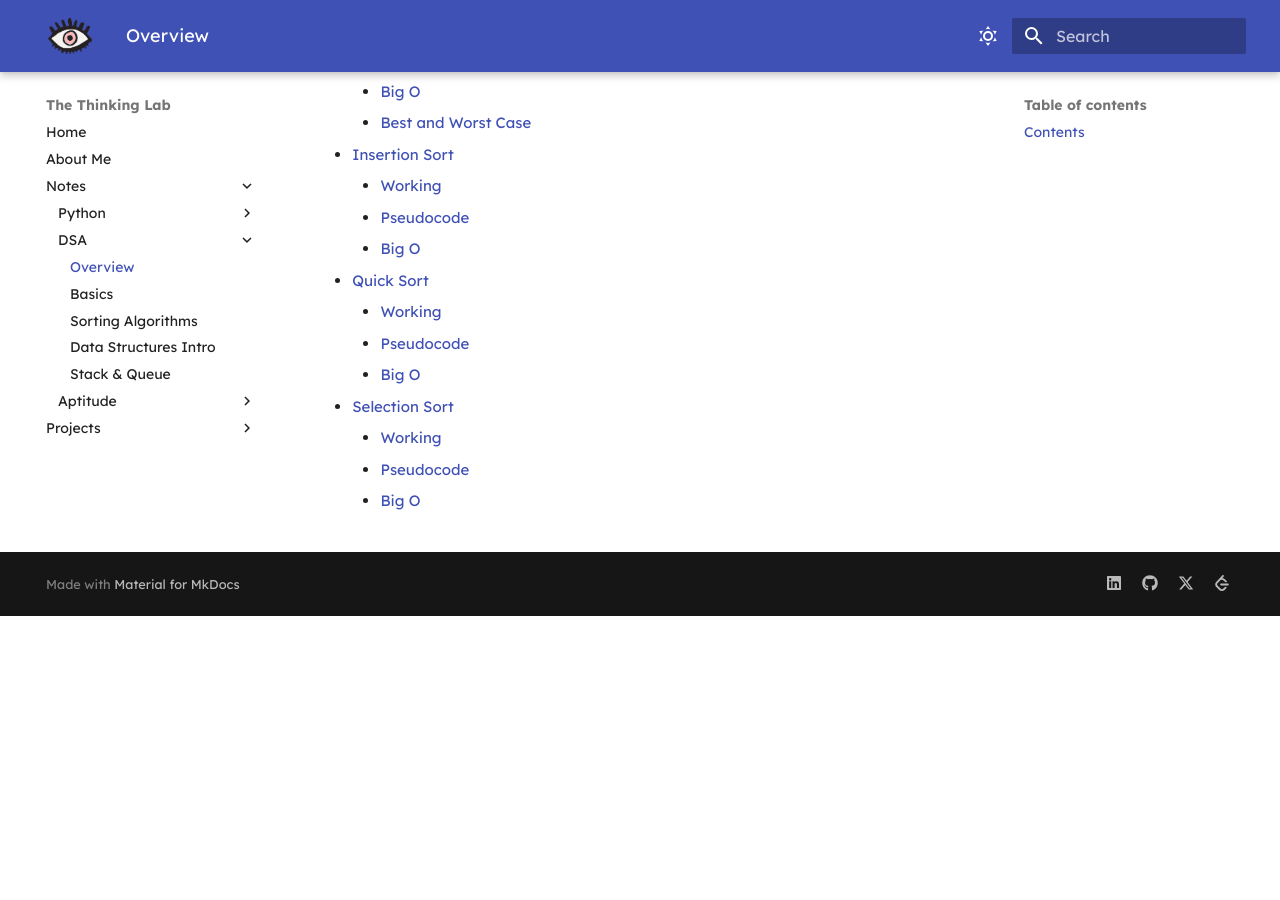
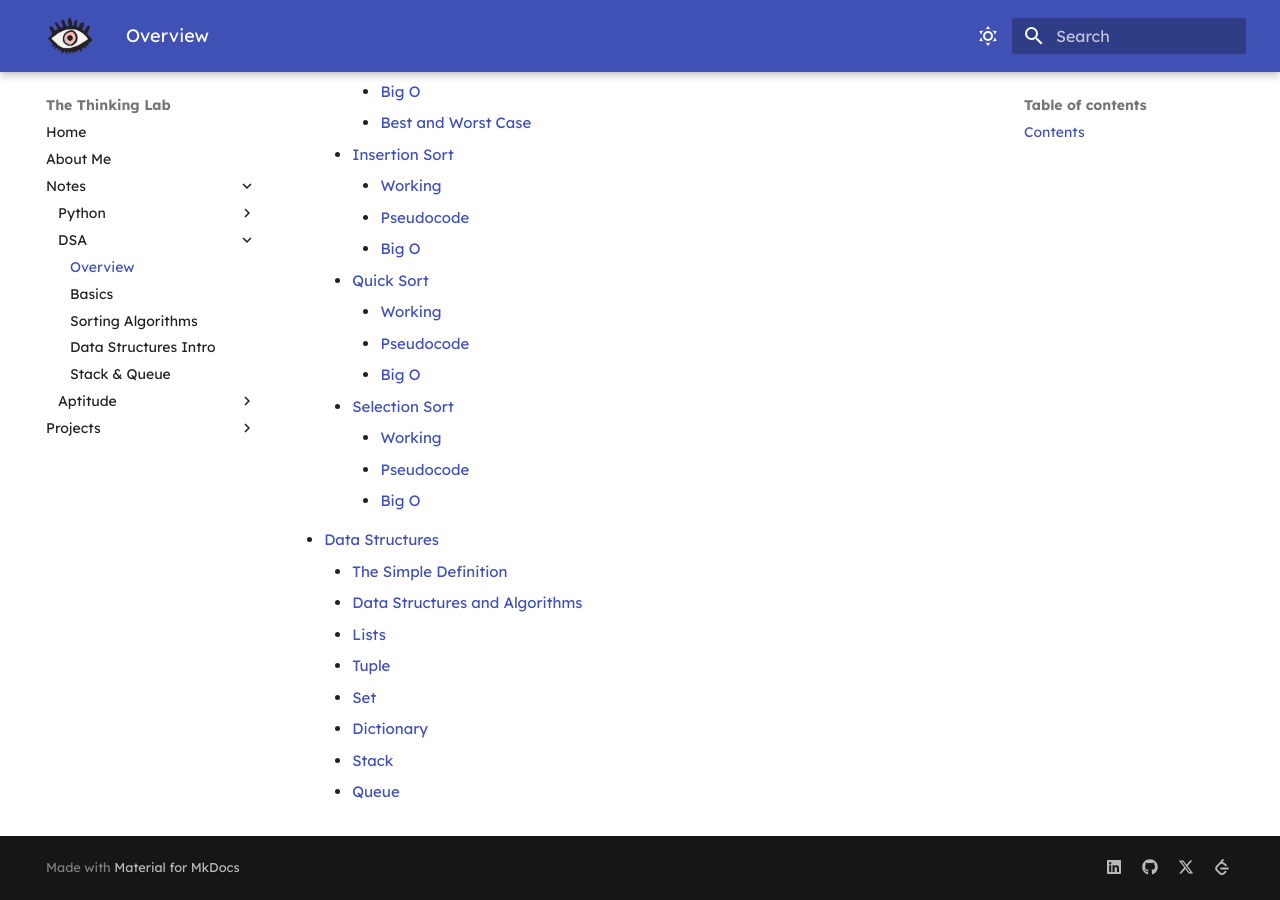
Before and after one commit to har1prasad/the-thinking-lab, an MkDocs documentation site: the page built from docs/notes/DSA/index.md, in a window 1280 px wide and 900 px high, scrolled down 1052 px. Built offline with MkDocs 1.6.1 and Material for MkDocs 9.7.7, drawn with Linux system fonts in a browser that asks for light colours; before the commit the page ends 1668 px from its top, so only the background shows below that.

Commit message:
docs: update DSA overview

```diff
--- a/docs/notes/DSA/index.md
+++ b/docs/notes/DSA/index.md
@@ -41,3 +41,12 @@ The [course link](https://www.boot.dev/courses/learn-data-structures-and-algorit
         - [Working](DSA-Algorithms.md#working_4)
         - [Pseudocode](DSA-Algorithms.md#pseudocode_4)
         - [Big O](DSA-Algorithms.md#big-o_3)
+- [Data Structures](DSA-dsaintro.md#data-structures)
+    - [The Simple Definition](DSA-dsaintro.md#the-simple-definition)
+    - [Data Structures and Algorithms](DSA-dsaintro.md#data-structures-and-algorithms)
+    - [Lists](DSA-dsaintro.md#lists)
+    - [Tuple](DSA-dsaintro.md#tuple)
+    - [Set](DSA-dsaintro.md#set)
+    - [Dictionary](DSA-dsaintro.md#dictionary)
+    - [Stack](DSA-Stack-queue.md#stack)
+    - [Queue](DSA-Stack-queue.md#queue)
```
